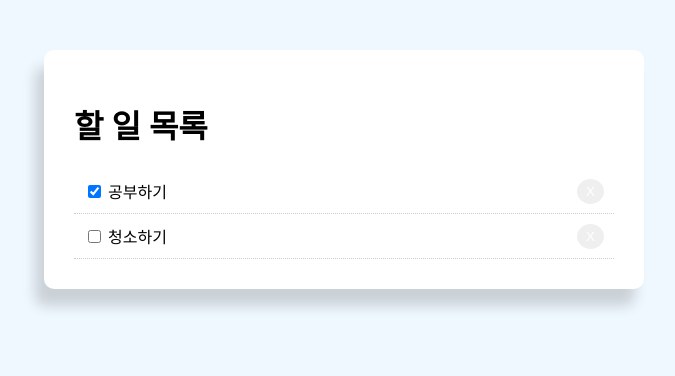
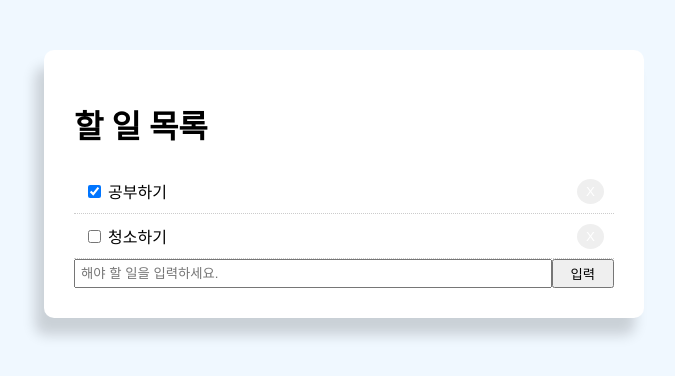
Before and after one commit to seoyoonOh/react_todo_app, a React (Create React App) app: page / in a window 1280 px wide. Shown: the top 376 px of the page, without its empty margins (296-971 px from the left). Built offline with nearby package versions, Linux system fonts and the light colour scheme.

Commit message:
✨ 할 일 삭제 및 추가 기능

```diff
--- a/src/App.js
+++ b/src/App.js
@@ -19,7 +19,8 @@
     };
   };
 
-  todoData = [
+  state = {
+    todoData: [
       {
         id: "1",
         title: "공부하기",
@@ -30,7 +31,30 @@
         title: "청소하기",
         completed: false,
       },
-  ];
+    ],
+    value: "",
+  };
+
+  handleClick = (id) => {
+    let newTodoData = this.state.todoData.filter((data) => data.id !== id);
+    this.setState({ todoData: newTodoData });
+  };
+
+  handleChange = (e) => {
+    this.setState({ value: e.target.value });
+  };
+
+  handleSubmit = (e) => {
+    e.preventDefault();
+
+    let newTodo = {
+      id: Date.now(),
+      title: this.state.value,
+      completed: false,
+    };
+
+    this.setState({ todoData: [...this.state.todoData, newTodo] });
+  };
 
   render() {
     return (
@@ -40,12 +64,19 @@
             <h1>할 일 목록</h1>
           </div>
 
-          {this.todoData.map((data) => (
+          {this.state.todoData.map((data) => (
             <div style={this.getStyle()} key={data.id}>
               <input type="checkbox" defaultChecked={data.completed} /> {data.title}
-              <button style={this.btnStyle}>X</button>
+              <button style={this.btnStyle} onClick={() => this.handleClick(data.id)}>
+                X
+              </button>
             </div>
           ))}
+
+          <form style={{ display: "flex" }} onSubmit={this.handleSubmit}>
+            <input type="text" name="value" style={{ flex: "10", padding: "5px" }} placeholder="해야 할 일을 입력하세요." value={this.state.value} onChange={this.handleChange} />
+            <input type="submit" value="입력" className="btn" style={{ flex: "1" }} />
+          </form>
         </div>
       </div>
     );
```
Lines whose indentation alone changed are shown as unchanged.
